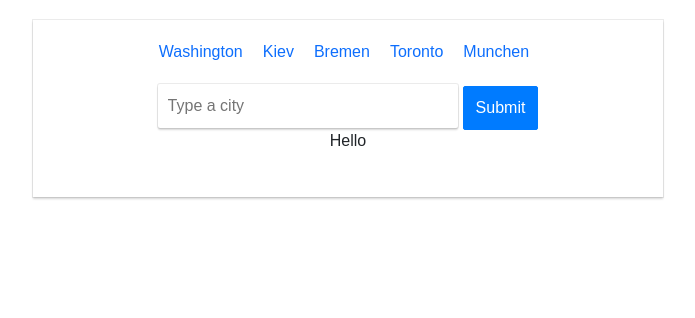
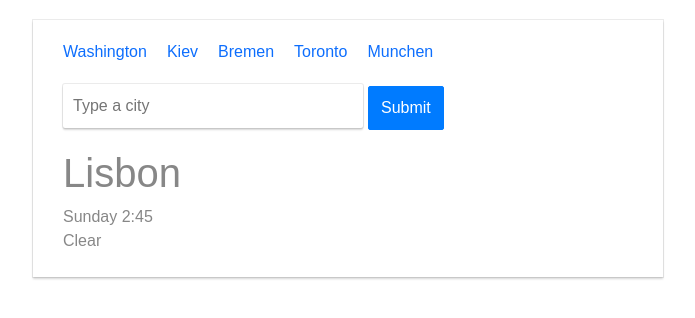
Before and after one commit to YuryevaAlina/App-react-weather, a React (Create React App) app: page / in a window 1280 px wide. Shown: the top 318 px of the page, without its empty margins (52-747 px from the left). Built offline with nearby package versions, Linux system fonts and the light colour scheme.

Commit message:
add weather info

```diff
--- a/src/App.css
+++ b/src/App.css
@@ -3,7 +3,7 @@
   font-size: 1rem;
   font-weight: 400;
   line-height: 1.5;
-  color: #212529;
+  color: #878787;
   text-align: left;
 }
 
@@ -20,25 +20,21 @@
 
 .App .weather-container {
   box-shadow: 0 2px 2px 0 rgb(0 0 0 / 16%), 0 0 0 1px rgb(0 0 0 / 8%);
-  margin: 20px 0;
+  margin: 20px 0 20px 0;
   max-width: 630px;
-  padding: 20px 16px 24px;
+  padding: 20px 16px 24px 30px;
 }
 
 .App ul,
 li {
   list-style: none;
-
   display: inline;
   margin: 0 20px 0 0;
+  padding: 0 0 0 0;
 }
 
 .App a {
   text-decoration: none;
-}
-
-.App .App-header {
-  text-align: center;
 }
 
 .App button {
@@ -66,6 +62,5 @@ li {
 }
 
 .App .SearchForm {
-  text-align: center;
   margin: 20px 0 20px 0;
 }
--- a/src/SearchForm.js
+++ b/src/SearchForm.js
@@ -3,6 +3,7 @@ import WeatherInfo from "./WeatheInfo";
 
 export default function SearchForm() {
   return (
+    <div>
       <div className="SearchForm">
         <form>
           <input type="search" placeholder="Type a city" />
@@ -10,7 +11,7 @@ export default function SearchForm() {
             Submit
           </button>
         </form>
-
+      </div>
       <WeatherInfo />
     </div>
   );
--- a/src/WeatheInfo.js
+++ b/src/WeatheInfo.js
@@ -1,5 +1,17 @@
 import React from "react";
 
 export default function WeatherInfo() {
-  return <p>Hello</p>;
+  return (
+    <div className="WeatherSummary">
+      <div className="WeatherSummaryHeader">
+        <h1>Lisbon</h1>
+        <div className="">Sunday 2:45</div>
+        <div className="">Clear</div>
+      </div>
+      <div className="row">
+        <div className="col-sm-6"></div>
+        <div className="col-sm-6"></div>
+      </div>
+    </div>
+  );
 }
```
Lines whose indentation alone changed are shown as unchanged.
